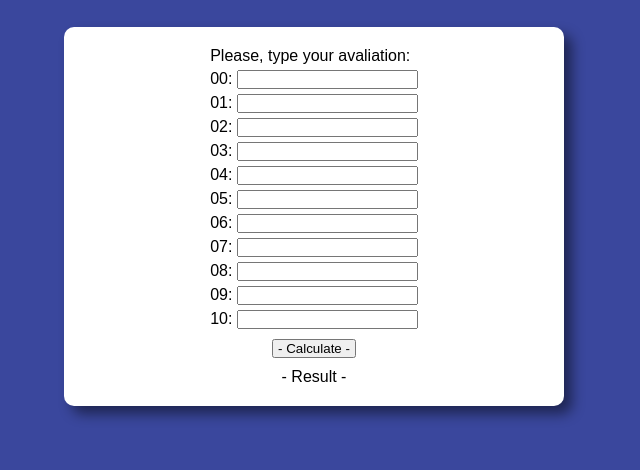
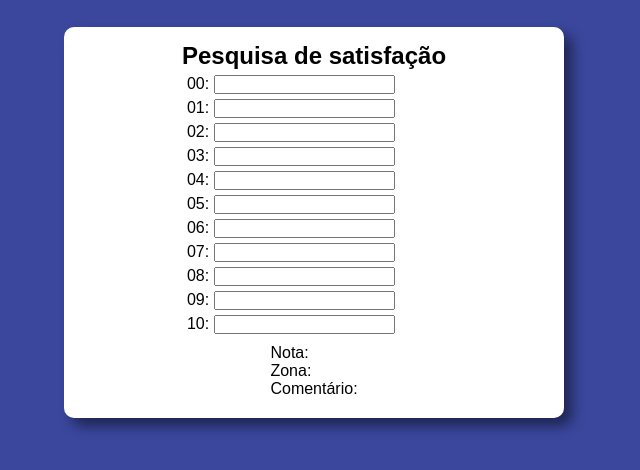
Before and after one commit to mdsjjorge/NPS-Calculator, a plain HTML site: page index.html in a window 1280 px wide. Shown: the part 70-540 px from the top of the page, without its empty margins (326-966 px from the left). Drawn offline with Linux system fonts and the light colour scheme.

Commit message:
substitui evento click por onmouseout e altera a forma de mostrar resultados

```diff
--- a/index.html
+++ b/index.html
@@ -15,23 +15,33 @@
     <section>
 
         <div id="date">
-            <p>Please, type your avaliation:</p>
-            <p>00: <input type="number" name="num0" id="num0"></p>
-            <p>01: <input type="number" name="num1" id="num1"></p>
-            <p>02: <input type="number" name="num2" id="num2"></p>
-            <p>03: <input type="number" name="num3" id="num3"></p>
-            <p>04: <input type="number" name="num4" id="num4"></p>
-            <p>05: <input type="number" name="num5" id="num5"></p>
-            <p>06: <input type="number" name="num6" id="num6"></p>
-            <p>07: <input type="number" name="num7" id="num7"></p>
-            <p>08: <input type="number" name="num8" id="num8"></p>
-            <p>09: <input type="number" name="num9" id="num9"></p>
-            <p>10: <input type="number" name="num10" id="num10"></p>
+            <div class="container-title">
+                <h2 class="title">Pesquisa de satisfação</h2>
+            </div>
+            <div class="satisfaction" onmouseout="calculate()">
+                <p>00: <input class="num" type="number" name="num0" id="num0"></p>
+                <p>01: <input class="num" type="number" name="num1" id="num1"></p>
+                <p>02: <input class="num" type="number" name="num2" id="num2"></p>
+                <p>03: <input class="num" type="number" name="num3" id="num3"></p>
+                <p>04: <input class="num" type="number" name="num4" id="num4"></p>
+                <p>05: <input class="num" type="number" name="num5" id="num5"></p>
+                <p>06: <input class="num" type="number" name="num6" id="num6"></p>
+                <p>07: <input class="num" type="number" name="num7" id="num7"></p>
+                <p>08: <input class="num" type="number" name="num8" id="num8"></p>
+                <p>09: <input class="num" type="number" name="num9" id="num9"></p>
+                <p>10: <input class="num" type="number" name="num10" id="num10"></p>
+            </div>
         </div>
 
-        <p><input id="calculate" type="button" value=" - Calculate - " onclick="calculate()"></p>
-
-        <div id="result"><p> - Result - </p></div>
+        <div>
+            <p class="result">
+                <span class="resultScore">Nota: </span>
+                <span class="resultZone">Zona: </span>
+                <span class="resultText">Comentário: </span>
+            </p>
+        </div>
+<!--
+        <div id="result"><p> - Result - </p></div> -->
 
     </section>
 
--- a/main.js
+++ b/main.js
@@ -6,7 +6,9 @@ const calculate = () => {
     let detractorSum = 0;
     let detractorPercent = 0;
     let totalScore = 0;
-    let result = document.querySelector('#result');
+    let resultScore = document.querySelector('.resultScore');
+    let resultZone = document.querySelector('.resultZone');
+    let resultText = document.querySelector('.resultText');
 
     for (let i = 0; i <= 10; i++) {
 
@@ -32,13 +34,23 @@ const calculate = () => {
     // console.log(`promoterPercent = ${promoterPercent}`);
     // console.log(`totalScore = ${totalScore}`);
 
-    if (totalScore >= 75) {
-        result.innerHTML = `excellence zone, score: ${totalScore}`;
-    } else if (totalScore >= 50) {
-        result.innerHTML = `quality zone, score: ${totalScore}`;
-    } else if (totalScore >= 0) {
-        result.innerHTML = `improvement zone, score: ${totalScore}`;
-    } else {
-        result.innerHTML = `critical zone, score: ${totalScore}`;
+    if (totalSum != 0) {
+        if (totalScore >= 75) {
+            resultScore.innerHTML = `Nota: ${totalScore}`;
+            resultZone.innerHTML = "Zona: Excelência";
+            resultText.innerHTML = "Comentário: Parabéns, sua empresa satisfaz seus clientes, atende às suas expectativas e garante uma boa experiência ao usuário, conquista consumidores fiéis que recomendam e defendem a marca."
+        } else if (totalScore >= 50) {
+            resultScore.innerHTML = `Nota: ${totalScore}`;
+            resultZone.innerHTML = "Zona: Qualidade";
+            resultText.innerHTML = "Comentário: Sua empresa conta com clientes satisfeitos com a marca, mas que ressaltam pontos que deixaram a desejar. Realizar uma avaliação da jornada do cliente é importante para que a empresa possa identificar possíveis falhas.";
+        } else if (totalScore >= 0) {
+            resultScore.innerHTML = `Nota: ${totalScore}`;
+            resultZone.innerHTML = "Zona: aperfeiçoamento";
+            resultText.innerHTML = "Comentário: Sua empresa deve ter muita atenção com os feedbacks dos seus clientes. Estar situado nesta zona significa que muitos clientes não tiveram uma boa experiência e não ficaram satisfeitos com a empresa. Refazer processos, melhorar estratégias e conhecer melhor as espectativas dos clientes são pontos importantes a serem avaliados.";
+        } else {
+            resultScore.innerHTML = `Nota: ${totalScore}`;
+            resultZone.innerHTML = "Zona: Crítica";
+            resultText.innerHTML = "Comentário: Sua empresa deve tomar ações rápidas em relação às suas estratégias. Essa categoria indica que muitos clientes ficaram insatisfeitos com a empresa e que não recomendariam a marca. Eles serão os primeiros a reclamarem, a divulgarem feedbacks negativos sobre suas experiências, podendo engajar uma comunidade de outros clientes.";
+        }
     }
 }
--- a/style.css
+++ b/style.css
@@ -32,3 +32,8 @@ p {
 #calculate {
     margin: 0 auto;
 }
+.result {
+    display: flex;
+    flex-direction: column;
+    justify-content: left;
+}
```
